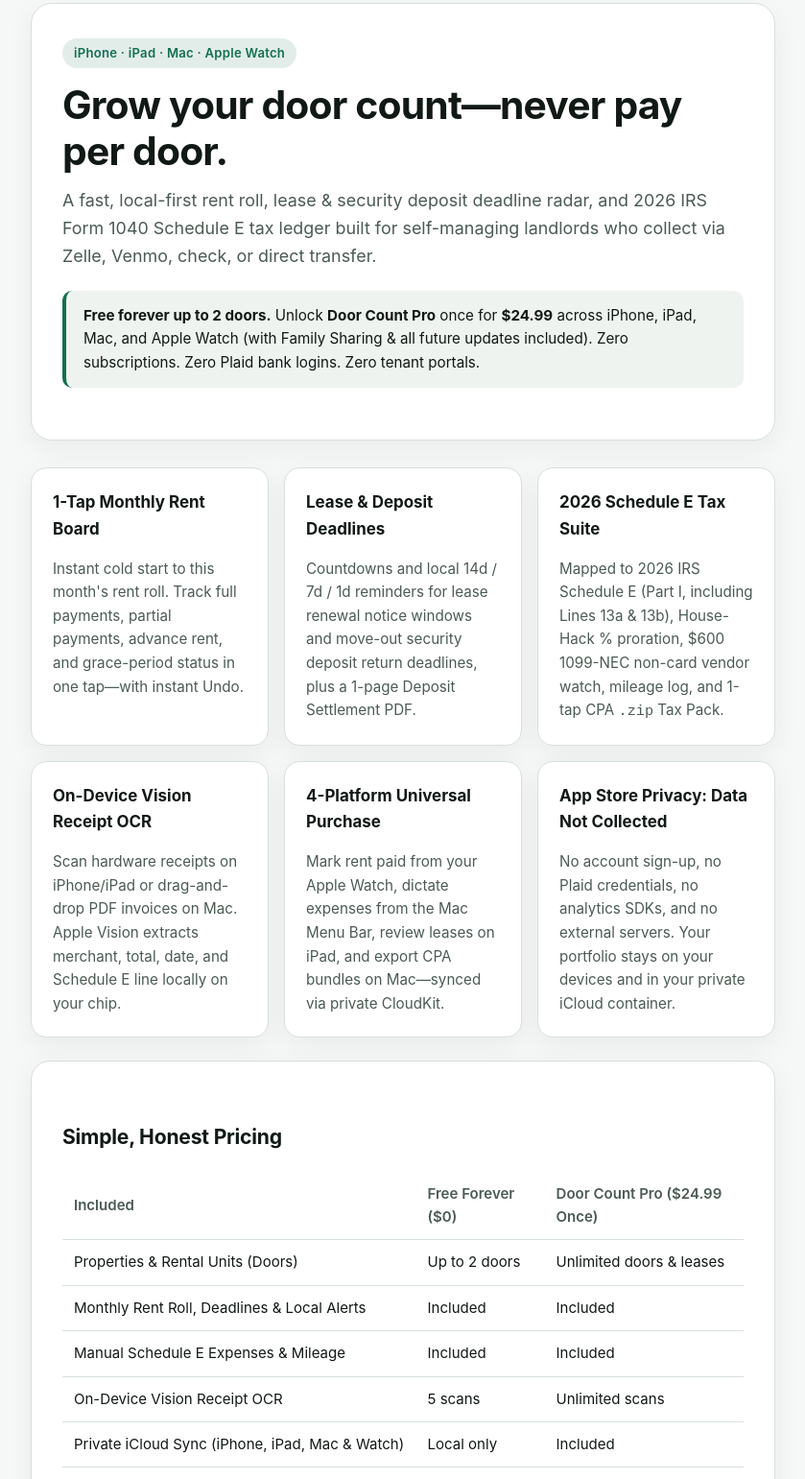
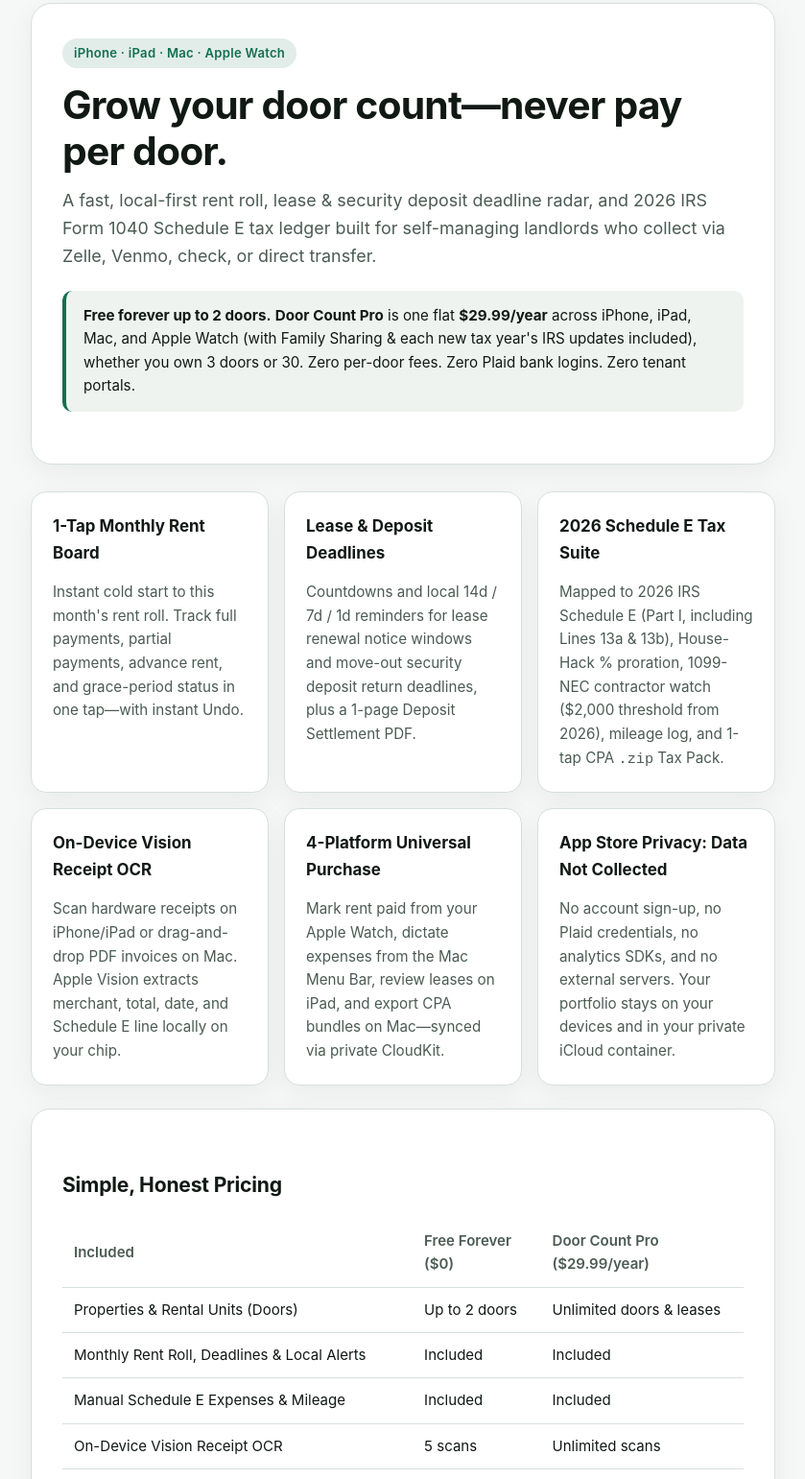
Before and after one commit to asvirts/door-count-privacy, a plain HTML site: page index.html in a window 1280 px wide. Shown: the part 126-1667 px from the top of the page at 96% size, without its empty margins (220-1059 px from the left). Drawn offline with Linux system fonts and the light colour scheme.

Commit message:
Update pricing to $29.99/year subscription and 2026 1099-NEC threshold
Co-Authored-By: Claude Opus 5.5 <noreply@anthropic.com>

```diff
--- a/index.html
+++ b/index.html
@@ -30,7 +30,7 @@
         A fast, local-first rent roll, lease &amp; security deposit deadline radar, and 2026 IRS Form 1040 Schedule E tax ledger built for self-managing landlords who collect via Zelle, Venmo, check, or direct transfer.
       </p>
       <div class="callout">
-        <strong>Free forever up to 2 doors.</strong> Unlock <strong>Door Count Pro</strong> once for <strong>$24.99</strong> across iPhone, iPad, Mac, and Apple Watch (with Family Sharing &amp; all future updates included). Zero subscriptions. Zero Plaid bank logins. Zero tenant portals.
+        <strong>Free forever up to 2 doors.</strong> <strong>Door Count Pro</strong> is one flat <strong>$29.99/year</strong> across iPhone, iPad, Mac, and Apple Watch (with Family Sharing &amp; each new tax year's IRS updates included), whether you own 3 doors or 30. Zero per-door fees. Zero Plaid bank logins. Zero tenant portals.
       </div>
     </section>
 
@@ -45,7 +45,7 @@
       </div>
       <div class="card">
         <h3>2026 Schedule E Tax Suite</h3>
-        <p>Mapped to 2026 IRS Schedule E (Part I, including Lines 13a &amp; 13b), House-Hack % proration, $600 1099-NEC non-card vendor watch, mileage log, and 1-tap CPA <code>.zip</code> Tax Pack.</p>
+        <p>Mapped to 2026 IRS Schedule E (Part I, including Lines 13a &amp; 13b), House-Hack % proration, 1099-NEC contractor watch ($2,000 threshold from 2026), mileage log, and 1-tap CPA <code>.zip</code> Tax Pack.</p>
       </div>
       <div class="card">
         <h3>On-Device Vision Receipt OCR</h3>
@@ -68,7 +68,7 @@
           <tr>
             <th>Included</th>
             <th>Free Forever ($0)</th>
-            <th>Door Count Pro ($24.99 Once)</th>
+            <th>Door Count Pro ($29.99/year)</th>
           </tr>
         </thead>
         <tbody>
```
Also changed, not shown: support.html (+2 -2 lines), terms.html (+2 -2 lines).
